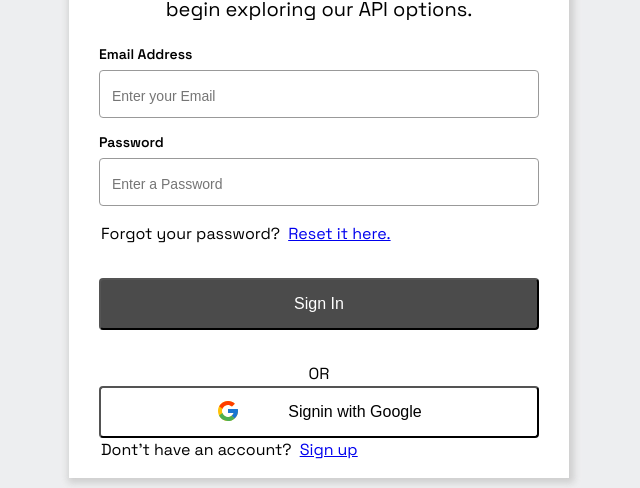
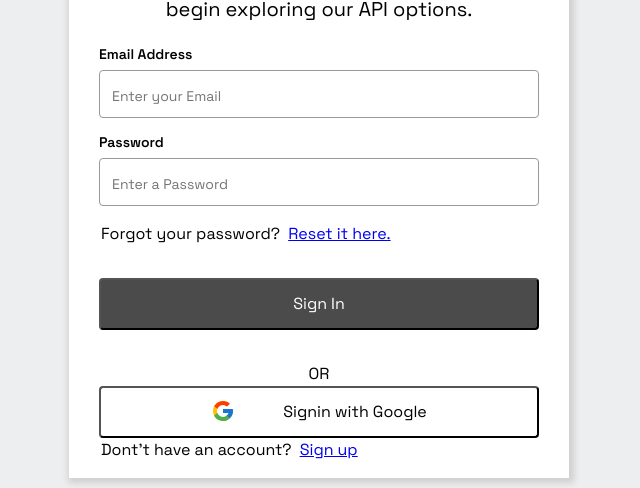
Before and after one commit to Zummit-Africa-Inc/Zapi-FE, a React (Vite) app: page /login in a window 1280 px wide. Shown: the part 220-708 px from the top of the page, without its empty margins (321-961 px from the left). Built offline with nearby package versions, Linux system fonts and the light colour scheme; no server answers.

Commit message:
Update index.css

```diff
--- a/src/index.css
+++ b/src/index.css
@@ -11,6 +11,7 @@
   box-sizing: border-box;
   margin: 0;
   padding: 0;
+  font-family: var(--body-font);
 }
 
 html {
```
